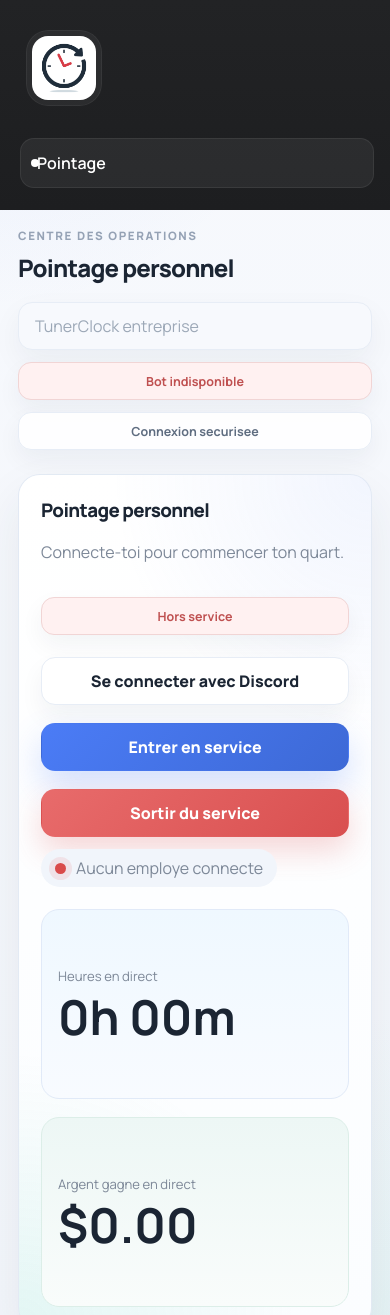
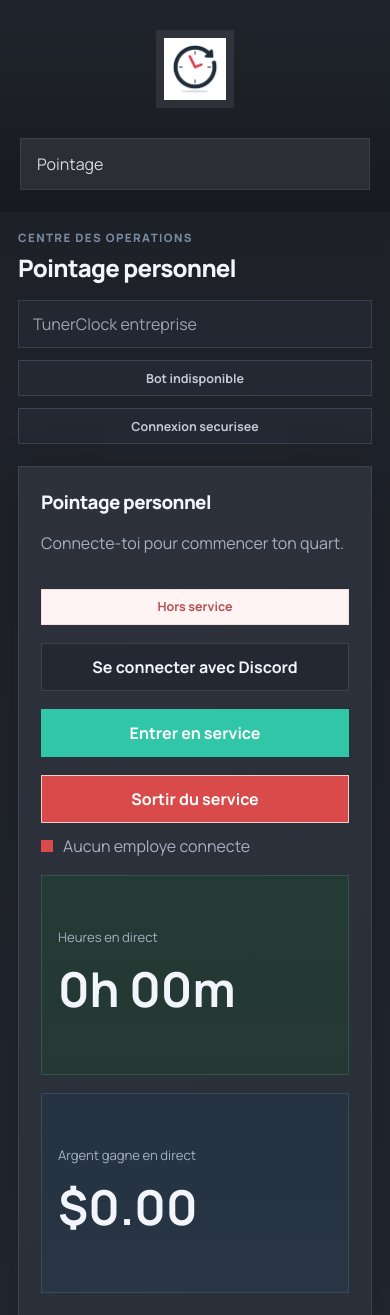
Before and after one commit to HiddenGarage/tunerclock, a website: page index.html in a window 390 px wide. Shown: the top 1315 px of the page. Drawn offline with nearby package versions, Linux system fonts and the light colour scheme; no server answers.

Commit message:
Update style.css

```diff
--- a/style.css
+++ b/style.css
@@ -1,70 +1,42 @@
 :root {
-  --bg: #f4f7fb;
-  --bg-soft: #eef3fb;
-  --panel: #ffffff;
-  --panel-soft: #f8fbff;
-  --panel-muted: #f1f5fb;
-  --sidebar: #232425;
-  --sidebar-soft: #2a2c2e;
-  --sidebar-line: rgba(255, 255, 255, 0.07);
-  --line: #e7edf6;
-  --line-strong: #d8e1ef;
-  --text: #1b2533;
-  --muted: #7d8898;
-  --blue: #4b7cf6;
-  --blue-soft: #edf3ff;
-  --teal: #30c4a3;
-  --teal-soft: #ebfaf6;
-  --orange: #f4a249;
-  --orange-soft: #fff4e7;
-  --red: #e25c5c;
-  --red-soft: #fff1f1;
-  --shadow: 0 22px 50px rgba(36, 47, 66, 0.08);
-  --radius-xl: 28px;
-  --radius-lg: 22px;
-  --radius-md: 16px;
-  --radius-sm: 12px;
+  --bg: #1e2128;
+  --panel: #2b2f38;
+  --panel-soft: #323842;
+  --line: #3b4350;
+  --text: #f2f5fb;
+  --muted: #a5b0c2;
+  --navy: #20242c;
+  --navy-deep: #171a20;
+  --blue: #4f8df5;
+  --teal: #31c6a7;
+  --orange: #f59f44;
+  --red: #d94b4b;
+  --shadow: 0 20px 55px rgba(0, 0, 0, 0.22);
 }
 
-* {
-  box-sizing: border-box;
-}
-
-html {
-  scroll-behavior: smooth;
-}
-
+* { box-sizing: border-box; }
+html { scroll-behavior: smooth; }
 body {
   margin: 0;
   min-height: 100vh;
   font-family: "Manrope", sans-serif;
-  background:
-    radial-gradient(circle at top left, rgba(75, 124, 246, 0.08), transparent 22%),
-    radial-gradient(circle at bottom right, rgba(48, 196, 163, 0.08), transparent 24%),
-    linear-gradient(180deg, #f7f9fd 0%, #f3f6fb 100%);
+  background: linear-gradient(180deg, #1c1f26 0%, #232831 100%);
   color: var(--text);
 }
 
-input,
-button,
-a {
-  font: inherit;
-}
-
-.hidden {
-  display: none !important;
-}
+input, button, a { font: inherit; }
+.hidden { display: none !important; }
 
 .app-shell {
   min-height: 100vh;
   display: grid;
-  grid-template-columns: 280px 1fr;
+  grid-template-columns: 300px 1fr;
 }
 
 .sidebar {
-  background: linear-gradient(180deg, #222325 0%, #1d1e20 100%);
-  color: #f7f8fb;
-  padding: 24px 18px 22px;
+  background: linear-gradient(180deg, var(--navy) 0%, var(--navy-deep) 100%);
+  color: #f5f9ff;
+  padding: 22px 20px;
   display: grid;
   align-content: start;
   gap: 26px;
@@ -73,19 +45,17 @@ a {
 .brand-block {
   display: flex;
   align-items: center;
-  justify-content: flex-start;
-  min-height: 88px;
-  padding: 6px 8px;
+  justify-content: center;
 }
 
+.brand-logo-only { padding: 8px 0 4px; }
+
 .brand-logo {
-  width: 76px;
-  height: 76px;
+  width: 78px;
+  height: 78px;
   object-fit: contain;
-  padding: 6px;
-  border-radius: 22px;
-  background: rgba(255, 255, 255, 0.05);
-  box-shadow: inset 0 0 0 1px rgba(255, 255, 255, 0.05);
+  background: rgba(255, 255, 255, 0.08);
+  padding: 8px;
 }
 
 .sidebar-nav {
@@ -94,106 +64,68 @@ a {
 }
 
 .nav-item {
-  position: relative;
-  color: rgba(255, 255, 255, 0.8);
+  color: rgba(255, 255, 255, 0.82);
   text-decoration: none;
-  padding: 13px 16px;
-  border-radius: 14px;
+  padding: 14px 16px;
   border: 1px solid transparent;
-  font-weight: 600;
-  transition: background 0.18s ease, color 0.18s ease, transform 0.18s ease, border-color 0.18s ease;
+  transition: 0.18s ease;
 }
 
 .nav-item:hover,
 .nav-item.active {
-  color: #ffffff;
-  background: rgba(255, 255, 255, 0.06);
-  border-color: var(--sidebar-line);
-  transform: translateX(2px);
+  background: rgba(255, 255, 255, 0.08);
+  border-color: rgba(255, 255, 255, 0.08);
 }
 
-.nav-item::before {
-  content: "";
-  position: absolute;
-  left: 10px;
-  top: 50%;
-  width: 8px;
-  height: 8px;
-  border-radius: 99px;
-  background: transparent;
-  transform: translateY(-50%);
-  transition: background 0.18s ease;
+.nav-item-gestion { color: #ff9a9a; }
+.nav-item-highlight { color: #7cc8ff; }
+.nav-item-danger { color: #ffb1b1; }
+
+.nav-item-highlight.active {
+  background: rgba(79, 141, 245, 0.16);
+  border-color: rgba(79, 141, 245, 0.22);
 }
 
-.nav-item.active::before {
-  background: #ffffff;
-}
-
-.nav-item-gestion {
-  color: #ffaeae;
-}
-
-.nav-item-highlight {
-  color: #8dc0ff;
-  background: rgba(75, 124, 246, 0.08);
-  border-color: rgba(75, 124, 246, 0.12);
-}
-
-.nav-item-highlight.active {
-  background: linear-gradient(180deg, rgba(75, 124, 246, 0.22) 0%, rgba(75, 124, 246, 0.14) 100%);
-  border-color: rgba(127, 168, 255, 0.24);
-}
-
-.nav-item-danger {
-  color: #ffb4b4;
-}
-
-.main-panel {
-  padding: 28px;
-}
+.main-panel { padding: 26px; }
 
 .page-kicker,
 .section-kicker {
-  margin: 0 0 8px;
-  color: #95a2b5;
+  margin: 0 0 6px;
   text-transform: uppercase;
-  letter-spacing: 0.14em;
+  letter-spacing: 0.12em;
   font-size: 0.72rem;
   font-weight: 800;
+  color: #7a8ba1;
 }
 
 .topbar {
   display: grid;
   grid-template-columns: 1fr auto;
   align-items: center;
-  gap: 18px;
-  margin-bottom: 24px;
+  gap: 16px;
+  margin-bottom: 22px;
 }
 
 .topbar h2,
 .card h3 {
   margin: 0;
   font-weight: 800;
-  letter-spacing: -0.035em;
+  letter-spacing: -0.03em;
 }
 
 .topbar-tools {
   display: flex;
   align-items: center;
   gap: 12px;
-  flex-wrap: wrap;
-  justify-content: flex-end;
 }
 
 .search-box input {
-  width: 260px;
-  min-height: 48px;
+  width: 240px;
+  min-height: 44px;
   border: 1px solid var(--line);
-  border-radius: 14px;
-  background: rgba(255, 255, 255, 0.88);
-  color: #9ca8b7;
-  padding: 12px 16px;
-  box-shadow: 0 12px 30px rgba(24, 37, 56, 0.05);
+  background: #232833;
+  color: var(--muted);
+  padding: 12px 14px;
 }
 
 .status-pill,
@@ -201,91 +133,48 @@ a {
   display: inline-flex;
   align-items: center;
   justify-content: center;
-  min-height: 38px;
-  padding: 8px 14px;
+  min-height: 36px;
+  padding: 8px 12px;
   border: 1px solid var(--line);
-  border-radius: 13px;
-  background: rgba(255, 255, 255, 0.9);
-  color: #5f6d80;
+  background: #232833;
+  color: #c1cada;
   font-size: 0.78rem;
   font-weight: 700;
-  box-shadow: 0 10px 24px rgba(28, 43, 66, 0.05);
 }
 
-.status-pill.success,
 .mini-pill.success {
-  background: var(--teal-soft);
-  color: #11866d;
-  border-color: #d7f0e8;
+  color: #1c8c75;
+  background: #edf9f6;
+  border-color: #d5f0e8;
 }
 
-.status-pill.danger,
 .mini-pill.danger {
-  background: var(--red-soft);
-  color: #bf5050;
-  border-color: #f1d5d5;
+  color: #b34f4f;
+  background: #fff3f3;
+  border-color: #f3dddd;
 }
 
-.status-pill.info,
-.mini-pill.info {
-  background: var(--blue-soft);
-  color: #3661bf;
-  border-color: #dce7fb;
-}
-
+.secondary-button,
 .primary-button,
-.secondary-button,
 .danger-button {
-  min-height: 48px;
-  padding: 12px 18px;
-  border-radius: 14px;
+  min-height: 46px;
+  padding: 12px 16px;
   border: 1px solid transparent;
   cursor: pointer;
-  font-weight: 800;
+  text-decoration: none;
   display: inline-flex;
   align-items: center;
   justify-content: center;
-  text-decoration: none;
-  transition: transform 0.18s ease, box-shadow 0.18s ease, opacity 0.18s ease;
+  font-weight: 700;
 }
 
-.primary-button:hover,
-.secondary-button:hover,
-.danger-button:hover {
-  transform: translateY(-1px);
-}
+.primary-button { background: var(--teal); color: #fff; }
+.secondary-button { background: #232833; color: var(--text); border-color: var(--line); }
+.danger-button { background: var(--red); color: #fff; border-color: #f0cbcb; }
+.topbar-button { min-width: 170px; }
 
-.primary-button {
-  color: #ffffff;
-  background: linear-gradient(135deg, #4b7cf6 0%, #3d69d6 100%);
-  box-shadow: 0 16px 34px rgba(75, 124, 246, 0.24);
-}
-
-.secondary-button {
-  color: var(--text);
-  background: #ffffff;
-  border-color: var(--line);
-  box-shadow: 0 12px 24px rgba(24, 37, 56, 0.05);
-}
-
-.danger-button {
-  color: #ffffff;
-  background: linear-gradient(135deg, #e86b6b 0%, #d95050 100%);
-  box-shadow: 0 14px 30px rgba(217, 75, 75, 0.22);
-}
-
-.topbar-button {
-  min-width: 164px;
-}
-
-.app-page {
-  display: none;
-}
-
-.app-page.active-page {
-  display: grid;
-  gap: 22px;
-}
+.app-page { display: none; }
+.app-page.active-page { display: grid; gap: 22px; }
 
 .dashboard-grid,
 .summary-band,
@@ -305,94 +194,46 @@ a {
 }
 
 .card {
-  position: relative;
-  background: linear-gradient(180deg, #ffffff 0%, #fcfdff 100%);
-  border: 1px solid rgba(226, 233, 244, 0.95);
-  border-radius: var(--radius-lg);
+  background: var(--panel);
+  border: 1px solid var(--line);
+  box-shadow: var(--shadow);
   padding: 22px;
-  box-shadow: var(--shadow);
-  overflow: hidden;
-}
-
-.card::after {
-  content: "";
-  position: absolute;
-  inset: 0;
-  pointer-events: none;
-  background: linear-gradient(180deg, rgba(255, 255, 255, 0.55), rgba(255, 255, 255, 0));
-  opacity: 0.75;
-}
-
-.card > * {
-  position: relative;
-  z-index: 1;
+  height: 100%;
 }
 
 .gradient-card {
-  background:
-    radial-gradient(circle at top right, rgba(75, 124, 246, 0.16), transparent 28%),
-    radial-gradient(circle at bottom left, rgba(48, 196, 163, 0.12), transparent 30%),
-    linear-gradient(180deg, #ffffff 0%, #fbfcff 100%);
+  background: linear-gradient(180deg, #2c313b 0%, #2a2f39 100%);
 }
 
 .card-head {
   display: grid;
   grid-template-columns: 1fr auto;
+  gap: 14px;
   align-items: start;
-  gap: 14px;
-  margin-bottom: 18px;
+  margin-bottom: 14px;
 }
 
-.card-head p,
-.muted {
-  color: var(--muted);
-  line-height: 1.65;
-}
-
-.card-span-2 {
-  grid-column: span 2;
-}
-
-.card-span-3 {
-  grid-column: span 3;
-}
-
-.stat-card {
-  min-height: 178px;
-}
+.muted { color: var(--muted); line-height: 1.6; }
+.card-span-2 { grid-column: span 2; }
+.card-span-3 { grid-column: span 3; }
 
 .stat-card h3,
 .summary-item strong,
 .pointage-meter strong {
+  font-size: 1.9rem;
   margin: 4px 0 0;
-  font-size: 2rem;
-  line-height: 1;
-}
-
-.stat-card::before {
-  content: "";
-  position: absolute;
-  top: 22px;
-  right: 22px;
-  width: 86px;
-  height: 36px;
-  border-radius: 999px;
-  background:
-    linear-gradient(135deg, rgba(75, 124, 246, 0.12), rgba(75, 124, 246, 0.02)),
-    linear-gradient(180deg, rgba(48, 196, 163, 0.10), rgba(48, 196, 163, 0));
-  opacity: 0.9;
 }
 
 .summary-band {
   grid-template-columns: repeat(6, minmax(0, 1fr));
-  margin-top: 18px;
+  margin-top: 20px;
 }
 
 .summary-item,
+.stat-card,
 .pointage-meter {
-  background: linear-gradient(180deg, rgba(247, 250, 255, 0.98) 0%, rgba(242, 247, 255, 0.98) 100%);
-  border: 1px solid #e7edf8;
-  border-radius: 18px;
+  background: var(--panel-soft);
+  border: 1px solid var(--line);
   padding: 16px;
 }
 
@@ -401,7 +242,7 @@ a {
   display: block;
   color: var(--muted);
   font-size: 0.82rem;
-  margin-bottom: 8px;
+  margin-bottom: 6px;
 }
 
 .enterprise-grid {
@@ -412,43 +253,61 @@ a {
   grid-template-columns: repeat(3, minmax(0, 1fr));
 }
 
-.enterprise-hero {
-  min-height: 264px;
+.chart-card canvas,
+.gauge-wrap canvas {
+  width: 100% !important;
+  display: block;
+}
+
+.chart-card {
+  overflow: hidden;
+}
+
+#shift-chart {
+  height: 320px !important;
+}
+
+#analysis-chart {
+  height: 300px !important;
 }
 
 .chart-card {
   background:
-    radial-gradient(circle at top right, rgba(75, 124, 246, 0.08), transparent 26%),
-    radial-gradient(circle at bottom left, rgba(48, 196, 163, 0.08), transparent 24%),
-    linear-gradient(180deg, #ffffff 0%, #fbfcfe 100%);
+    radial-gradient(circle at top right, rgba(79, 141, 245, 0.16), transparent 32%),
+    radial-gradient(circle at bottom left, rgba(49, 198, 167, 0.12), transparent 28%),
+    linear-gradient(180deg, #2c313b 0%, #2a3038 100%);
 }
 
-.chart-card canvas {
-  width: 100%;
-  display: block;
+.chart-card .card-head {
+  margin-bottom: 18px;
 }
 
 .large-chart-card canvas {
-  min-height: 300px;
+  min-height: 280px;
 }
 
-.pointage-page,
-.stats-page,
-.gestion-page,
-.salaire-page,
-.finance-page,
-.parts-page,
-.simulation-page,
-.reboot-page {
+.gauge-wrap {
+  display: flex;
+  justify-content: center;
+  padding-top: 6px;
+}
+
+.gauge-meta {
+  text-align: center;
+}
+
+.gauge-meta strong {
+  display: block;
+  font-size: 2.2rem;
+  margin-bottom: 6px;
+}
+
+.pointage-page {
   grid-template-columns: minmax(0, 1fr);
 }
 
 .pointage-shell {
-  min-height: 360px;
-  background:
-    radial-gradient(circle at top right, rgba(75, 124, 246, 0.12), transparent 28%),
-    radial-gradient(circle at bottom left, rgba(48, 196, 163, 0.12), transparent 30%),
-    linear-gradient(180deg, #ffffff 0%, #fbfdff 100%);
+  background: linear-gradient(135deg, #2c313b 0%, #2a3038 100%);
 }
 
 .pointage-head {
@@ -460,7 +319,7 @@ a {
 
 .pointage-buttons {
   grid-template-columns: repeat(3, minmax(0, 1fr));
-  margin: 22px 0 12px;
+  margin: 18px 0 12px;
 }
 
 .demo-user {
@@ -468,59 +327,56 @@ a {
   align-items: center;
   gap: 10px;
   color: var(--muted);
-  padding: 8px 14px;
-  background: var(--panel-muted);
-  border-radius: 999px;
-  width: fit-content;
 }
 
 .status-dot {
-  width: 11px;
-  height: 11px;
-  border-radius: 50%;
+  width: 12px;
+  height: 12px;
   background: var(--red);
-  box-shadow: 0 0 0 6px rgba(226, 92, 92, 0.12);
 }
 
 .pointage-metrics {
   grid-template-columns: repeat(2, minmax(0, 1fr));
-  margin-top: 22px;
+  margin-top: 18px;
 }
 
 .pointage-main-meter {
-  min-height: 190px;
+  min-height: 200px;
+  display: grid;
   align-content: center;
-  background: linear-gradient(180deg, #eff8ff 0%, #f8fbff 100%);
-  border-color: #e1eaf8;
+  background: linear-gradient(180deg, #233a35 0%, #263833 100%);
+  border-color: #34534c;
 }
 
 .blue-meter {
-  background: linear-gradient(180deg, #edf7f5 0%, #f9fcfb 100%);
-  border-color: #dceee8;
+  background: linear-gradient(180deg, #243242 0%, #293544 100%);
+  border-color: #394a60;
 }
 
 .pointage-main-meter strong {
   font-size: 3rem;
 }
 
+.stats-page,
+.salaire-page,
+.gestion-page,
+.finance-page,
+.parts-page,
+.simulation-page,
+.reboot-page {
+  grid-template-columns: minmax(0, 1fr);
+}
+
 .clean-list {
   list-style: none;
+  margin: 0;
   padding: 0;
-  margin: 0;
 }
 
 .clean-list li {
-  display: flex;
-  align-items: center;
-  justify-content: space-between;
-  gap: 12px;
-  padding: 14px 0;
+  padding: 12px 0;
   border-bottom: 1px solid var(--line);
   color: var(--muted);
-}
-
-.clean-list li:last-child {
-  border-bottom: 0;
 }
 
 .form-grid {
@@ -534,39 +390,29 @@ a {
 }
 
 .simulation-summary {
-  grid-template-columns: repeat(4, minmax(0, 1fr));
+  grid-template-columns: repeat(3, minmax(0, 1fr));
 }
 
-.field {
-  display: grid;
-}
+.field { display: grid; }
 
 .input-label {
   margin-bottom: 8px;
   font-size: 0.85rem;
   font-weight: 700;
-  color: #526173;
+  color: #516170;
 }
 
 input {
   width: 100%;
-  min-height: 48px;
+  min-height: 46px;
   border: 1px solid var(--line);
-  border-radius: 14px;
-  background: rgba(255, 255, 255, 0.94);
+  background: #232833;
   color: var(--text);
   padding: 12px 14px;
-  outline: none;
-  transition: border-color 0.18s ease, box-shadow 0.18s ease;
-}
-
-input:focus {
-  border-color: #b8cbef;
-  box-shadow: 0 0 0 4px rgba(75, 124, 246, 0.12);
 }
 
 input[readonly] {
-  background: #f7f9fd;
+  opacity: 0.92;
 }
 
 .inline-field {
@@ -577,7 +423,7 @@ input[readonly] {
 }
 
 .inline-button {
-  min-width: 86px;
+  min-width: 84px;
 }
 
 .parts-actions {
@@ -586,52 +432,24 @@ input[readonly] {
   margin: 18px 0;
 }
 
-.table-wrap {
-  overflow-x: auto;
-}
-
-table {
-  width: 100%;
-  border-collapse: collapse;
-}
-
-th,
-td {
-  text-align: left;
-  padding: 14px 10px;
-  border-bottom: 1px solid var(--line);
-  vertical-align: middle;
-}
-
-th {
-  color: #93a1b5;
-  text-transform: uppercase;
-  letter-spacing: 0.08em;
-  font-size: 0.73rem;
-}
-
-td {
-  color: var(--text);
-}
+.table-wrap { overflow-x: auto; }
+table { width: 100%; border-collapse: collapse; }
+th, td { text-align: left; padding: 14px 10px; border-bottom: 1px solid var(--line); }
+th { color: #7990a4; text-transform: uppercase; letter-spacing: 0.08em; font-size: 0.74rem; }
+td { color: var(--text); }
 
 .table-button {
-  min-height: 38px;
+  min-height: 36px;
   padding: 8px 12px;
   font-size: 0.82rem;
   margin-right: 8px;
   margin-bottom: 8px;
-  border-radius: 12px;
 }
 
 .secondary-table-button {
-  background: #eef4ff;
-  color: #3265aa;
-  border-color: #dae5f8;
-}
-
-.hour-adjust-input,
-.role-rate-input {
-  min-width: 120px;
+  background: #273447;
+  color: #9dc7ff;
+  border-color: #375073;
 }
 
 .toast {
@@ -639,14 +457,13 @@ td {
   right: 24px;
   bottom: 24px;
   z-index: 50;
-  min-width: 280px;
-  max-width: 440px;
+  min-width: 260px;
+  max-width: 420px;
   padding: 14px 16px;
-  border-radius: 16px;
-  background: #1f2430;
-  color: #f4f7ff;
-  border: 1px solid #3a495f;
-  box-shadow: 0 18px 40px rgba(8, 14, 24, 0.24);
+  background: #1d2430;
+  color: #f2f5fb;
+  border: 1px solid #3b4b63;
+  box-shadow: 0 16px 44px rgba(0, 0, 0, 0.28);
 }
 
 .gestion-title {
@@ -654,10 +471,8 @@ td {
 }
 
 .reboot-card {
-  background:
-    radial-gradient(circle at top right, rgba(226, 92, 92, 0.10), transparent 24%),
-    linear-gradient(180deg, #fff9f9 0%, #ffffff 100%);
-  border-color: #f1dbdb;
+  background: linear-gradient(180deg, #3a272b 0%, #32262a 100%);
+  border-color: #5b3a42;
 }
 
 .reboot-main-button {
@@ -667,10 +482,7 @@ td {
 }
 
 @media (max-width: 1260px) {
-  .app-shell {
-    grid-template-columns: 1fr;
-  }
-
+  .app-shell { grid-template-columns: 1fr; }
   .dashboard-grid,
   .dashboard-kpis,
   .enterprise-grid,
@@ -679,13 +491,10 @@ td {
   .form-grid,
   .finance-form-grid,
   .parts-form-grid,
-  .simulation-form-grid,
-  .simulation-summary,
   .pointage-buttons,
   .pointage-metrics {
     grid-template-columns: 1fr;
   }
-
   .card-span-2,
   .card-span-3 {
     grid-column: span 1;
@@ -693,23 +502,15 @@ td {
 }
 
 @media (max-width: 760px) {
-  .main-panel {
-    padding: 18px;
-  }
-
+  .main-panel { padding: 18px; }
   .topbar,
   .card-head,
   .pointage-head {
     grid-template-columns: 1fr;
   }
-
   .topbar-tools {
     display: grid;
     grid-template-columns: 1fr;
-    justify-content: stretch;
   }
-
-  .search-box input {
-    width: 100%;
-  }
+  .search-box input { width: 100%; }
 }
```
